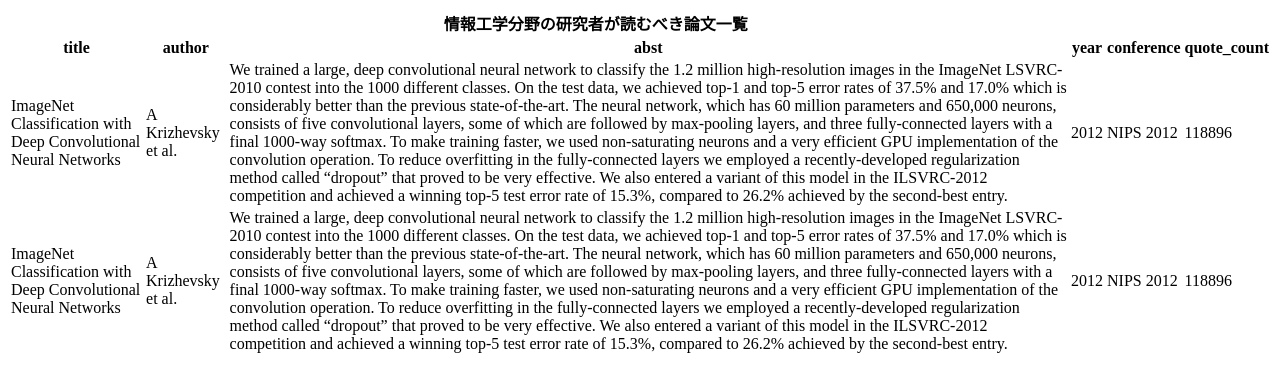
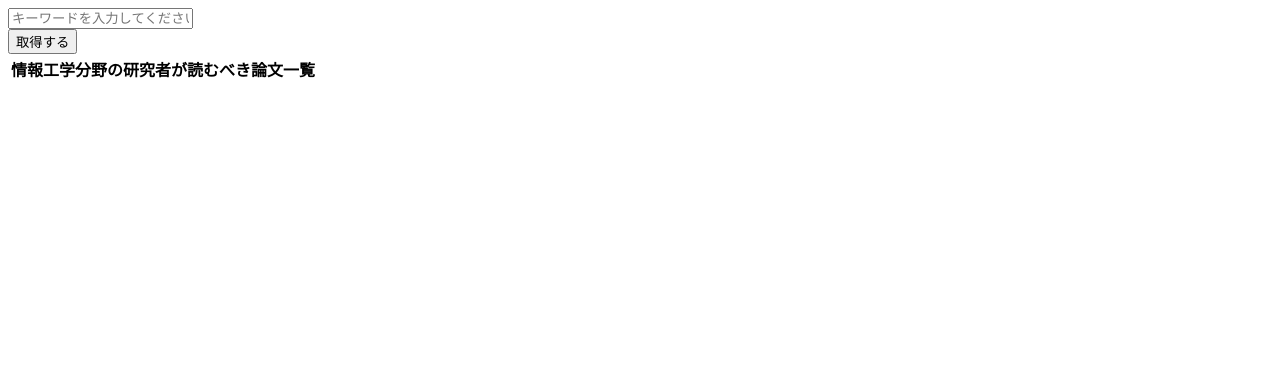
Before and after one commit to enpitut2023/IE_teacher, a Flask app: page / in a window 1280 px wide. Shown: the top 392 px of the page. Run offline with Flask 3, Linux system fonts and the light colour scheme; lists and menus that the app fills with data are empty.

Commit message:
update: 入力を受け付けて論文を表示できるようにした

```diff
--- a/data/papers.py
+++ b/data/papers.py
@@ -1,16 +1,37 @@
-papers_data = [
-    {
-        "title": "ImageNet Classification with Deep Convolutional Neural Networks",
-        "author": "A Krizhevsky et al.",
-        "abst": "We trained a large, deep convolutional neural network to classify the 1.2 million high-resolution images in the ImageNet LSVRC-2010 contest into the 1000 different classes. On the test data, we achieved top-1 and top-5 error rates of 37.5% and 17.0% which is considerably better than the previous state-of-the-art. The neural network, which has 60 million parameters and 650,000 neurons, consists of five convolutional layers, some of which are followed by max-pooling layers, and three fully-connected layers with a final 1000-way softmax. To make training faster, we used non-saturating neurons and a very efficient GPU implementation of the convolution operation. To reduce overfitting in the fully-connected layers we employed a recently-developed regularization method called “dropout” that proved to be very effective. We also entered a variant of this model in the ILSVRC-2012 competition and achieved a winning top-5 test error rate of 15.3%, compared to 26.2% achieved by the second-best entry.",
-        "year": "2012",
-        "conference": "NIPS 2012",
-        "quote_count": "118896",
-    },{
-        "title": "ImageNet Classification with Deep Convolutional Neural Networks",
-        "author": "A Krizhevsky et al.",
-        "abst": "We trained a large, deep convolutional neural network to classify the 1.2 million high-resolution images in the ImageNet LSVRC-2010 contest into the 1000 different classes. On the test data, we achieved top-1 and top-5 error rates of 37.5% and 17.0% which is considerably better than the previous state-of-the-art. The neural network, which has 60 million parameters and 650,000 neurons, consists of five convolutional layers, some of which are followed by max-pooling layers, and three fully-connected layers with a final 1000-way softmax. To make training faster, we used non-saturating neurons and a very efficient GPU implementation of the convolution operation. To reduce overfitting in the fully-connected layers we employed a recently-developed regularization method called “dropout” that proved to be very effective. We also entered a variant of this model in the ILSVRC-2012 competition and achieved a winning top-5 test error rate of 15.3%, compared to 26.2% achieved by the second-best entry.",
-        "year": "2012",
-        "conference": "NIPS 2012",
-        "quote_count": "118896",
-    } ]
+def get_papers_data(keyword):
+    # Todo: papers_dataはAPIで取ってくる
+    if keyword == "test1":
+        papers_data = [
+            {
+                "title": "ImageNet Classification with Deep Convolutional Neural Networks",
+                "author": "A Krizhevsky et al.",
+                "abst": "We trained a large, deep convolutional neural network to classify the 1.2 million high-resolution images in the ImageNet LSVRC-2010 contest into the 1000 different classes. On the test data, we achieved top-1 and top-5 error rates of 37.5% and 17.0% which is considerably better than the previous state-of-the-art. The neural network, which has 60 million parameters and 650,000 neurons, consists of five convolutional layers, some of which are followed by max-pooling layers, and three fully-connected layers with a final 1000-way softmax. To make training faster, we used non-saturating neurons and a very efficient GPU implementation of the convolution operation. To reduce overfitting in the fully-connected layers we employed a recently-developed regularization method called “dropout” that proved to be very effective. We also entered a variant of this model in the ILSVRC-2012 competition and achieved a winning top-5 test error rate of 15.3%, compared to 26.2% achieved by the second-best entry.",
+                "year": "2012",
+                "conference": "NIPS 2012",
+                "quote_count": "118896",
+            },{
+                "title": "ImageNet Classification with Deep Convolutional Neural Networks",
+                "author": "A Krizhevsky et al.",
+                "abst": "We trained a large, deep convolutional neural network to classify the 1.2 million high-resolution images in the ImageNet LSVRC-2010 contest into the 1000 different classes. On the test data, we achieved top-1 and top-5 error rates of 37.5% and 17.0% which is considerably better than the previous state-of-the-art. The neural network, which has 60 million parameters and 650,000 neurons, consists of five convolutional layers, some of which are followed by max-pooling layers, and three fully-connected layers with a final 1000-way softmax. To make training faster, we used non-saturating neurons and a very efficient GPU implementation of the convolution operation. To reduce overfitting in the fully-connected layers we employed a recently-developed regularization method called “dropout” that proved to be very effective. We also entered a variant of this model in the ILSVRC-2012 competition and achieved a winning top-5 test error rate of 15.3%, compared to 26.2% achieved by the second-best entry.",
+                "year": "2012",
+                "conference": "NIPS 2012",
+                "quote_count": "118896",
+            } ]
+
+    elif keyword == "test2":
+        papers_data = [
+            {
+                "title": "ImageNet Classification with Deep Convolutional Neural Networks",
+                "author": "A Krizhevsky et al.",
+                "abst": "We trained a large, deep convolutional neural network to classify the 1.2 million high-resolution images in the ImageNet LSVRC-2010 contest into the 1000 different classes. On the test data, we achieved top-1 and top-5 error rates of 37.5% and 17.0% which is considerably better than the previous state-of-the-art. The neural network, which has 60 million parameters and 650,000 neurons, consists of five convolutional layers, some of which are followed by max-pooling layers, and three fully-connected layers with a final 1000-way softmax. To make training faster, we used non-saturating neurons and a very efficient GPU implementation of the convolution operation. To reduce overfitting in the fully-connected layers we employed a recently-developed regularization method called “dropout” that proved to be very effective. We also entered a variant of this model in the ILSVRC-2012 competition and achieved a winning top-5 test error rate of 15.3%, compared to 26.2% achieved by the second-best entry.",
+                "year": "2012",
+                "conference": "NIPS 2012",
+                "quote_count": "118896",
+            }
+        ]
+
+    else:
+        papers_data = []
+
+
+    return papers_data
--- a/main.py
+++ b/main.py
@@ -1,12 +1,21 @@
-from flask import Flask, render_template
-from data.papers import papers_data
+from flask import Flask, render_template, request
+from data.papers import get_papers_data
 
 
 app = Flask(__name__)
 
-@app.route('/')
+@app.route('/', methods=["GET", "POST"])
 def index():
-    return render_template('index.html', papers=papers_data, keys=papers_data[0].keys())
+    if request.method == 'POST':
+        keyword = request.form["keyword"]
+        # APIにキーワードと表示する論文数を渡す
+        papers_data = get_papers_data(keyword)
+        print(keyword)
+
+        if len(papers_data) != 0:
+            return render_template('index.html', papers=papers_data, keys=papers_data[0].keys())
+
+    return render_template('index.html')
 
 if __name__ == "__main__":
     # app.run(debug=False, host="0.0.0.0",port=81)
--- a/templates/index.html
+++ b/templates/index.html
@@ -5,6 +5,15 @@
         <meta charset="utf-8"/>
     </head>
     <body>
+        <form class="form-inline" method="post">
+            <div class="form-group">
+                <label class="sr-only" for="screen_name"></label>
+                <div class="input-group mb-3">
+                   <input id="keyword" name="keyword" placeholder="キーワードを入力してください。" type="text" class="form-control">
+                </div>
+                <button type="submit" class="btn btn-primary">取得する</button>
+            </div>
+        </form>
         <table>
             <thead>
                 <tr>
```
